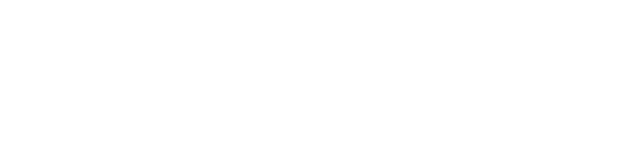
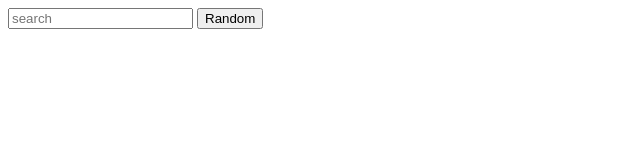
Before and after one commit to xStanislau/wikipedia-api, a plain HTML site: page index.html in a window 1280 px wide. Shown: the whole page, without its empty margins (0-640 px from the left). Drawn offline with Linux system fonts and the light colour scheme.

Commit message:
add html

```diff
--- a/index.html
+++ b/index.html
@@ -1,5 +1,6 @@
 <!DOCTYPE html>
 <html lang="en">
+
 <head>
   <meta charset="UTF-8">
   <meta name="viewport" content="width=device-width, initial-scale=1.0">
@@ -8,7 +9,17 @@
   <script src="./main.js"></script>
   <title>WikiApi</title>
 </head>
+
 <body>
+  <div class="search-wrapper">
+    <form class="form">
+      <input class="search" type="search" placeholder="search">
+      <button class="random-btn" type="button">Random</button>
+    </form>
+  </div>
+  <section class="content">
 
+  </section>
 </body>
+
 </html>
```
